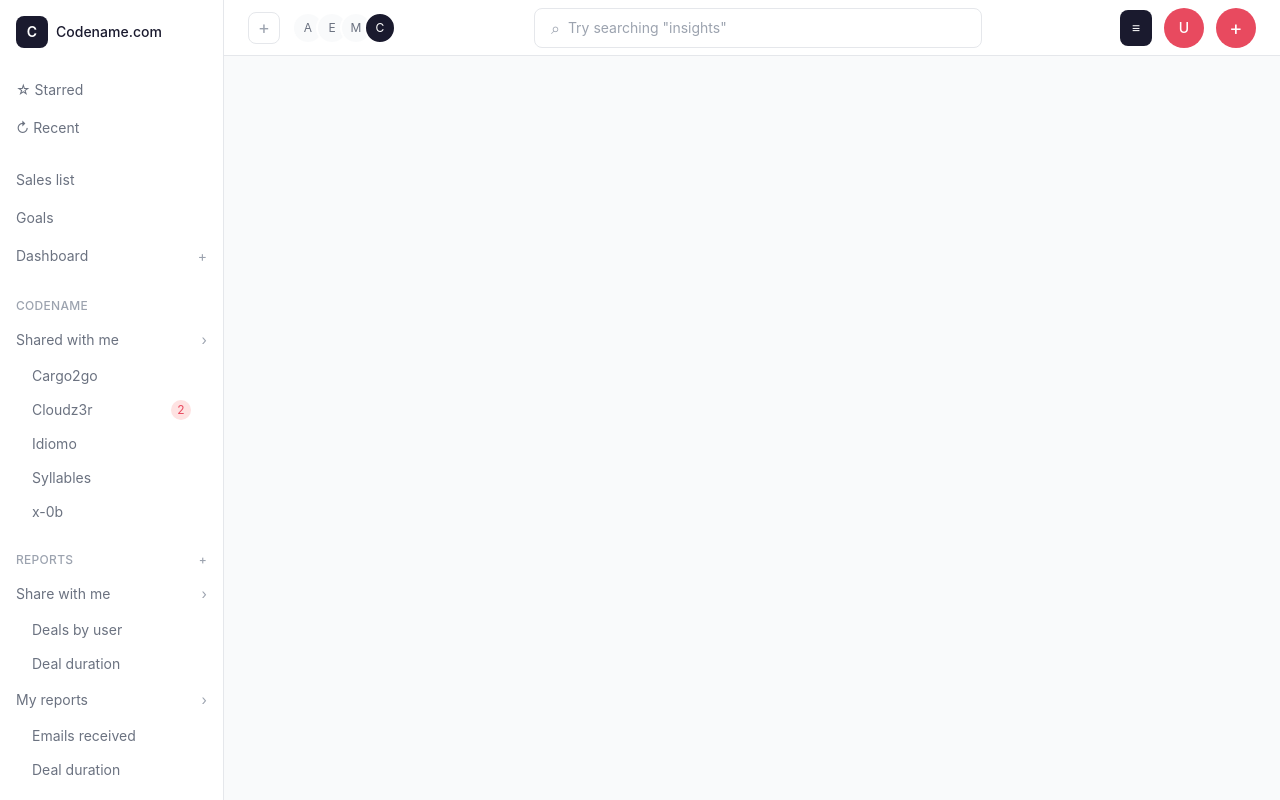
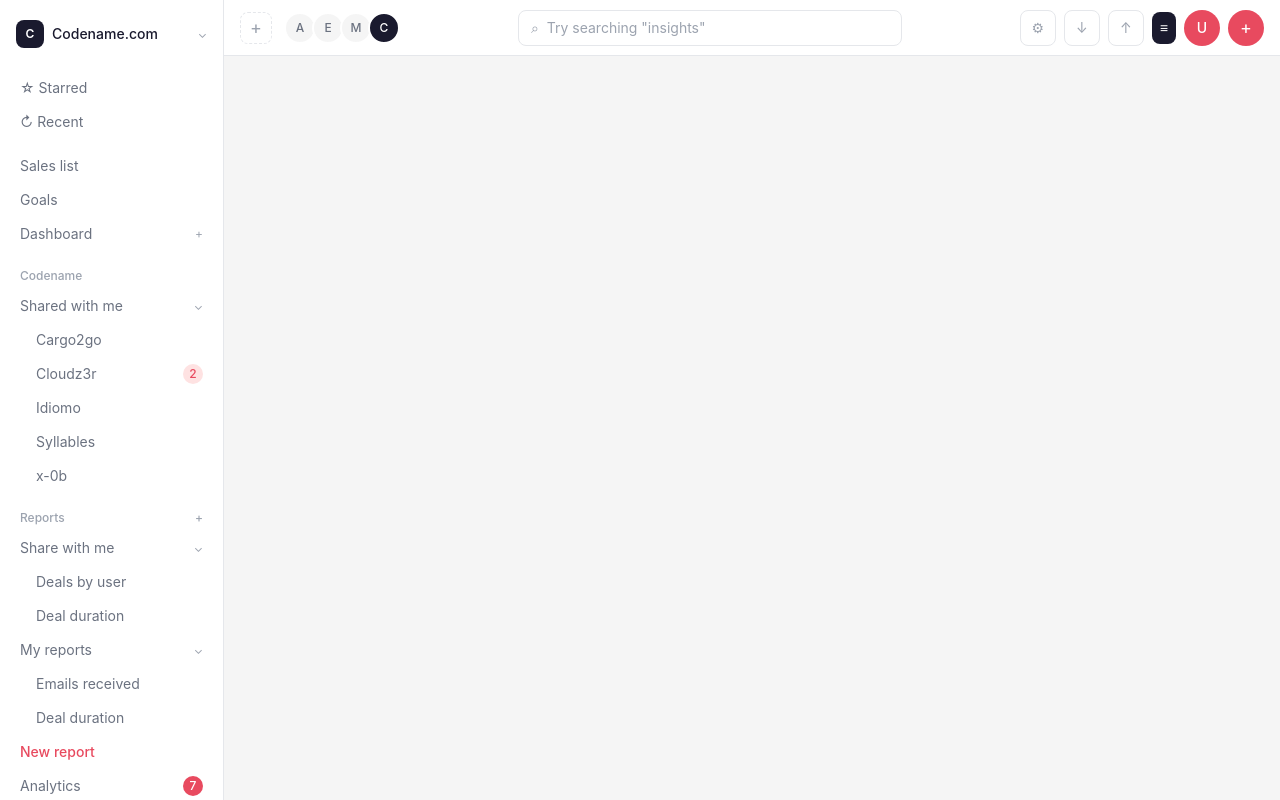
Before and after one commit to modi-meet/Frontend-project_Acorn-Globus, a React app: page / in a window 1280 px wide. Shown: the top 800 px of the page. Built offline with nearby package versions, Linux system fonts and the light colour scheme; the HTML template or start-up script is replaced by a standard one.

Commit message:
style: refine spacing, alignment, and add hover states

```diff
--- a/src/components/Sidebar.jsx
+++ b/src/components/Sidebar.jsx
@@ -1,88 +1,91 @@
 function Sidebar() {
   return (
     <aside className="w-56 min-h-screen flex flex-col bg-surface border-r border-border shrink-0">
-      <div className="p-4">
-        <div className="flex items-center gap-2">
-          <div className="w-8 h-8 rounded-lg bg-text-primary flex items-center justify-center">
-            <span className="text-surface font-semibold text-sm">C</span>
+      <div className="px-4 py-5">
+        <div className="flex items-center gap-2 cursor-pointer">
+          <div className="w-7 h-7 rounded-lg bg-text-primary flex items-center justify-center">
+            <span className="text-surface font-semibold text-xs">C</span>
           </div>
           <span className="text-sm font-medium text-text-primary">Codename.com</span>
+          <span className="text-text-muted text-xs ml-auto">⌄</span>
         </div>
       </div>
 
-      <nav className="flex-1 py-2 overflow-y-auto">
-        <ul className="space-y-0.5">
-          <li className="px-4 py-2 text-sm text-text-secondary">☆ Starred</li>
-          <li className="px-4 py-2 text-sm text-text-secondary">↻ Recent</li>
+      <nav className="flex-1 py-1 overflow-y-auto">
+        <ul className="space-y-0.5 px-2">
+          <li className="px-3 py-1.5 text-sm text-text-secondary rounded-md cursor-pointer hover:bg-background">☆ Starred</li>
+          <li className="px-3 py-1.5 text-sm text-text-secondary rounded-md cursor-pointer hover:bg-background">↻ Recent</li>
         </ul>
 
-        <ul className="mt-4 space-y-0.5">
-          <li className="px-4 py-2 text-sm text-text-secondary">Sales list</li>
-          <li className="px-4 py-2 text-sm text-text-secondary">Goals</li>
-          <li className="px-4 py-2 text-sm text-text-secondary flex items-center justify-between">
+        <ul className="mt-3 space-y-0.5 px-2">
+          <li className="px-3 py-1.5 text-sm text-text-secondary rounded-md cursor-pointer hover:bg-background">Sales list</li>
+          <li className="px-3 py-1.5 text-sm text-text-secondary rounded-md cursor-pointer hover:bg-background">Goals</li>
+          <li className="px-3 py-1.5 text-sm text-text-secondary rounded-md cursor-pointer hover:bg-background flex items-center justify-between">
             <span>Dashboard</span>
-            <span className="text-text-muted">+</span>
+            <span className="text-text-muted text-xs">+</span>
           </li>
         </ul>
 
-        <div className="mt-4">
-          <div className="px-4 py-2 text-xs font-medium text-text-muted uppercase tracking-wide">Codename</div>
-          <ul className="space-y-0.5">
-            <li className="px-4 py-2 text-sm text-text-secondary flex items-center justify-between">
+        <div className="mt-3">
+          <div className="px-5 py-1.5 text-xs font-medium text-text-muted">Codename</div>
+          <ul className="space-y-0.5 px-2">
+            <li className="px-3 py-1.5 text-sm text-text-secondary rounded-md cursor-pointer hover:bg-background flex items-center justify-between">
               <span>Shared with me</span>
-              <span className="text-text-muted">›</span>
+              <span className="text-text-muted text-xs">⌄</span>
             </li>
             <ul className="space-y-0.5">
-              <li className="px-8 py-1.5 text-sm text-text-secondary">Cargo2go</li>
-              <li className="px-8 py-1.5 text-sm text-text-secondary flex items-center justify-between">
+              <li className="pl-7 pr-3 py-1.5 text-sm text-text-secondary rounded-md cursor-pointer hover:bg-background">Cargo2go</li>
+              <li className="pl-7 pr-3 py-1.5 text-sm text-text-secondary rounded-md cursor-pointer hover:bg-background flex items-center justify-between">
                 <span>Cloudz3r</span>
-                <span className="w-5 h-5 rounded-full bg-primary-light text-primary text-xs flex items-center justify-center">2</span>
+                <span className="w-5 h-5 rounded-full bg-primary-light text-primary text-xs font-medium flex items-center justify-center">2</span>
               </li>
-              <li className="px-8 py-1.5 text-sm text-text-secondary">Idiomo</li>
-              <li className="px-8 py-1.5 text-sm text-text-secondary">Syllables</li>
-              <li className="px-8 py-1.5 text-sm text-text-secondary">x-0b</li>
+              <li className="pl-7 pr-3 py-1.5 text-sm text-text-secondary rounded-md cursor-pointer hover:bg-background">Idiomo</li>
+              <li className="pl-7 pr-3 py-1.5 text-sm text-text-secondary rounded-md cursor-pointer hover:bg-background">Syllables</li>
+              <li className="pl-7 pr-3 py-1.5 text-sm text-text-secondary rounded-md cursor-pointer hover:bg-background">x-0b</li>
             </ul>
           </ul>
         </div>
 
-        <div className="mt-4">
-          <div className="px-4 py-2 text-xs font-medium text-text-muted uppercase tracking-wide flex items-center justify-between">
+        <div className="mt-3">
+          <div className="px-5 py-1.5 text-xs font-medium text-text-muted flex items-center justify-between">
             <span>Reports</span>
-            <span>+</span>
+            <span className="cursor-pointer hover:text-text-secondary">+</span>
           </div>
-          <ul className="space-y-0.5">
-            <li className="px-4 py-2 text-sm text-text-secondary flex items-center justify-between">
+          <ul className="space-y-0.5 px-2">
+            <li className="px-3 py-1.5 text-sm text-text-secondary rounded-md cursor-pointer hover:bg-background flex items-center justify-between">
               <span>Share with me</span>
-              <span className="text-text-muted">›</span>
+              <span className="text-text-muted text-xs">⌄</span>
             </li>
             <ul className="space-y-0.5">
-              <li className="px-8 py-1.5 text-sm text-text-secondary">Deals by user</li>
-              <li className="px-8 py-1.5 text-sm text-text-secondary">Deal duration</li>
+              <li className="pl-7 pr-3 py-1.5 text-sm text-text-secondary rounded-md cursor-pointer hover:bg-background">Deals by user</li>
+              <li className="pl-7 pr-3 py-1.5 text-sm text-text-secondary rounded-md cursor-pointer hover:bg-background">Deal duration</li>
             </ul>
-            <li className="px-4 py-2 text-sm text-text-secondary flex items-center justify-between">
+            <li className="px-3 py-1.5 text-sm text-text-secondary rounded-md cursor-pointer hover:bg-background flex items-center justify-between">
               <span>My reports</span>
-              <span className="text-text-muted">›</span>
+              <span className="text-text-muted text-xs">⌄</span>
             </li>
             <ul className="space-y-0.5">
-              <li className="px-8 py-1.5 text-sm text-text-secondary">Emails received</li>
-              <li className="px-8 py-1.5 text-sm text-text-secondary">Deal duration</li>
+              <li className="pl-7 pr-3 py-1.5 text-sm text-text-secondary rounded-md cursor-pointer hover:bg-background">Emails received</li>
+              <li className="pl-7 pr-3 py-1.5 text-sm text-text-secondary rounded-md cursor-pointer hover:bg-background">Deal duration</li>
             </ul>
-            <li className="px-4 py-2 text-sm text-primary font-medium">New report</li>
-            <li className="px-4 py-2 text-sm text-text-secondary flex items-center justify-between">
+            <li className="px-3 py-1.5 text-sm text-primary font-medium rounded-md cursor-pointer">New report</li>
+            <li className="px-3 py-1.5 text-sm text-text-secondary rounded-md cursor-pointer hover:bg-background flex items-center justify-between">
               <span>Analytics</span>
-              <span className="w-5 h-5 rounded-full bg-primary text-surface text-xs flex items-center justify-center">7</span>
+              <span className="w-5 h-5 rounded-full bg-primary text-surface text-xs font-medium flex items-center justify-center">7</span>
             </li>
           </ul>
         </div>
 
-        <div className="mt-4 px-4 py-2 text-sm text-text-secondary">
-          ⚙ Manage folders
+        <div className="mt-3 px-2">
+          <div className="px-3 py-1.5 text-sm text-text-secondary rounded-md cursor-pointer hover:bg-background">
+            ⚙ Manage folders
+          </div>
         </div>
       </nav>
 
-      <div className="p-4 space-y-2 border-t border-border">
-        <div className="w-10 h-10 rounded-full bg-background"></div>
-        <div className="w-8 h-8 flex items-center justify-center text-text-muted">⚙</div>
+      <div className="p-4 flex flex-col gap-3 border-t border-border">
+        <div className="w-9 h-9 rounded-full bg-background cursor-pointer"></div>
+        <div className="w-8 h-8 flex items-center justify-center text-text-muted cursor-pointer hover:text-text-secondary">⚙</div>
       </div>
     </aside>
   );
--- a/src/components/Topbar.jsx
+++ b/src/components/Topbar.jsx
@@ -1,31 +1,40 @@
 function Topbar() {
   return (
-    <header className="h-14 flex items-center justify-between px-6 bg-surface border-b border-border shrink-0">
+    <header className="h-14 flex items-center justify-between px-4 bg-surface border-b border-border shrink-0">
       <div className="flex items-center gap-3">
-        <button className="w-8 h-8 rounded-lg border border-border flex items-center justify-center text-text-muted text-lg">+</button>
-        <div className="flex items-center -space-x-2">
-          <div className="w-8 h-8 rounded-full bg-background border-2 border-surface flex items-center justify-center text-xs text-text-secondary">A</div>
-          <div className="w-8 h-8 rounded-full bg-background border-2 border-surface flex items-center justify-center text-xs text-text-secondary">E</div>
-          <div className="w-8 h-8 rounded-full bg-background border-2 border-surface flex items-center justify-center text-xs text-text-secondary">M</div>
-          <div className="w-8 h-8 rounded-full bg-text-primary border-2 border-surface flex items-center justify-center text-xs text-surface">C</div>
+        <button className="w-8 h-8 rounded-lg border border-dashed border-border flex items-center justify-center text-text-muted text-lg cursor-pointer hover:border-text-muted hover:text-text-secondary">+</button>
+        <div className="flex items-center -space-x-1">
+          <div className="w-8 h-8 rounded-full bg-background border-2 border-surface flex items-center justify-center text-xs font-medium text-text-secondary cursor-pointer">A</div>
+          <div className="w-8 h-8 rounded-full bg-background border-2 border-surface flex items-center justify-center text-xs font-medium text-text-secondary cursor-pointer">E</div>
+          <div className="w-8 h-8 rounded-full bg-background border-2 border-surface flex items-center justify-center text-xs font-medium text-text-secondary cursor-pointer">M</div>
+          <div className="w-8 h-8 rounded-full bg-text-primary border-2 border-surface flex items-center justify-center text-xs font-medium text-surface cursor-pointer">C</div>
         </div>
       </div>
 
-      <div className="flex-1 max-w-md mx-6">
-        <div className="h-10 px-4 rounded-lg border border-border bg-surface flex items-center gap-2">
-          <span className="text-text-muted">⌕</span>
+      <div className="flex-1 max-w-sm mx-8">
+        <div className="h-9 px-3 rounded-lg border border-border bg-surface flex items-center gap-2 cursor-text hover:border-text-muted">
+          <span className="text-text-muted text-sm">⌕</span>
           <span className="text-sm text-text-muted">Try searching "insights"</span>
         </div>
       </div>
 
-      <div className="flex items-center gap-3">
-        <div className="flex items-center gap-2 px-3 py-2 rounded-lg bg-text-primary">
+      <div className="flex items-center gap-2">
+        <button className="w-9 h-9 rounded-lg border border-border flex items-center justify-center text-text-muted cursor-pointer hover:bg-background hover:border-text-muted">
+          <span className="text-sm">⚙</span>
+        </button>
+        <button className="w-9 h-9 rounded-lg border border-border flex items-center justify-center text-text-muted cursor-pointer hover:bg-background hover:border-text-muted">
+          <span className="text-sm">↓</span>
+        </button>
+        <button className="w-9 h-9 rounded-lg border border-border flex items-center justify-center text-text-muted cursor-pointer hover:bg-background hover:border-text-muted">
+          <span className="text-sm">↑</span>
+        </button>
+        <div className="flex items-center gap-1 px-2 py-1.5 rounded-lg bg-text-primary cursor-pointer">
           <span className="text-surface text-sm">≡</span>
         </div>
-        <div className="w-10 h-10 rounded-full bg-primary flex items-center justify-center">
+        <div className="w-9 h-9 rounded-full bg-primary flex items-center justify-center cursor-pointer">
           <span className="text-surface text-sm font-medium">U</span>
         </div>
-        <button className="w-10 h-10 rounded-full bg-primary flex items-center justify-center text-surface text-xl">+</button>
+        <button className="w-9 h-9 rounded-full bg-primary flex items-center justify-center text-surface text-lg cursor-pointer hover:opacity-90">+</button>
       </div>
     </header>
   );
--- a/src/styles/index.css
+++ b/src/styles/index.css
@@ -11,7 +11,7 @@
   --color-text-muted: #9CA3AF;
 
   --color-surface: #FFFFFF;
-  --color-background: #F9FAFB;
+  --color-background: #F5F5F5;
   --color-border: #E5E7EB;
 
   --color-success: #10B981;
@@ -23,5 +23,7 @@
     font-family: var(--font-sans);
     color: var(--color-text-primary);
     background-color: var(--color-background);
+    -webkit-font-smoothing: antialiased;
+    -moz-osx-font-smoothing: grayscale;
   }
 }
```
